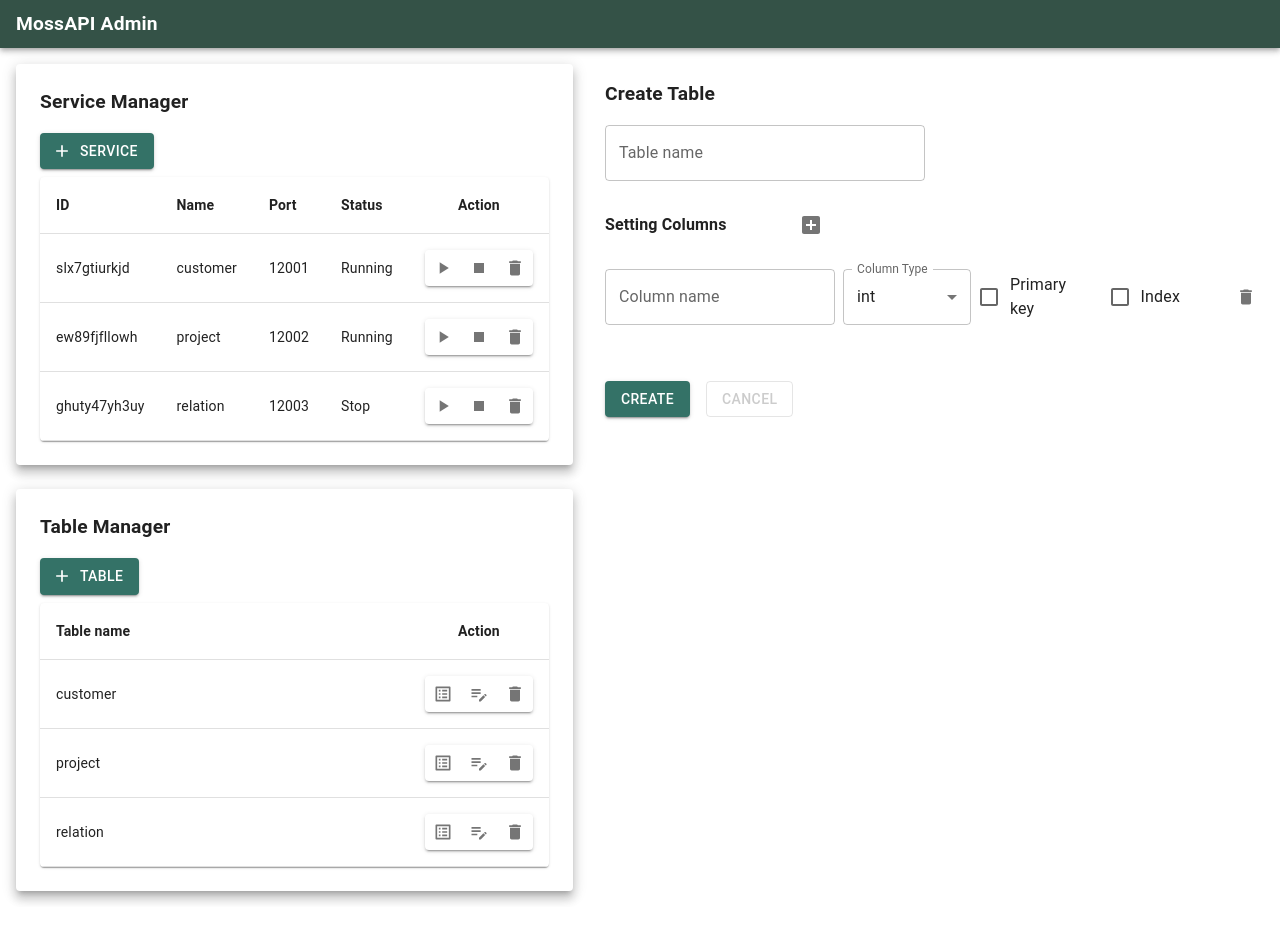
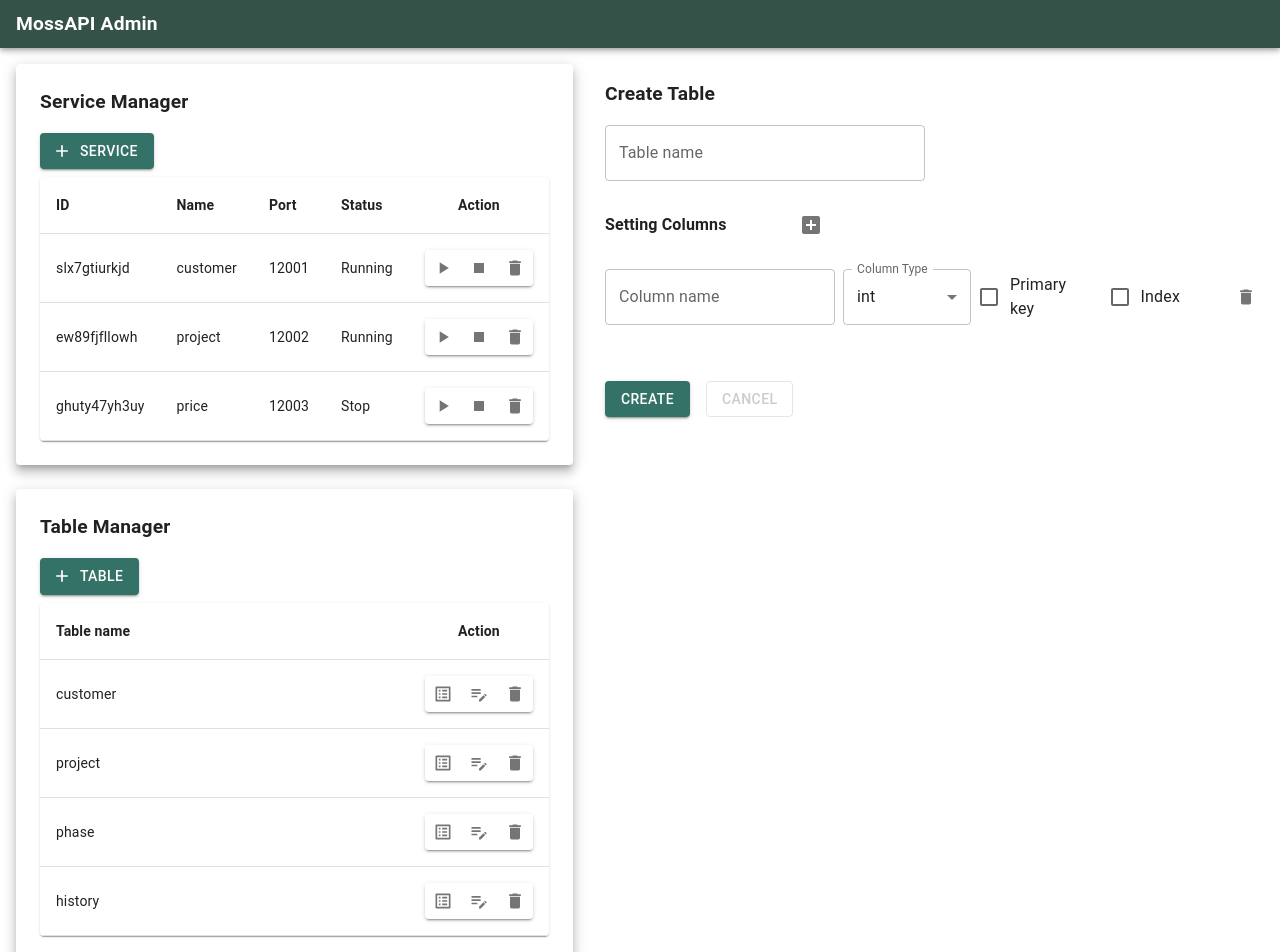
Before and after one commit to alcogy/MossAPI, a React (Create React App) app in the folder manager/admin/frontend/: page /table in a window 1280 px wide. Shown: the top 952 px of the page. Before the commit the page ends 907 px from the top, so only its background shows below. Built offline with nearby package versions, Linux system fonts and the light colour scheme.

Commit message:
Add recoil for global state management.

```diff
--- a/manager/admin/frontend/package.json
+++ b/manager/admin/frontend/package.json
@@ -20,6 +20,7 @@
     "react-dom": "^18.3.1",
     "react-router-dom": "^6.27.0",
     "react-scripts": "5.0.1",
+    "recoil": "^0.7.7",
     "typescript": "^4.9.5",
     "web-vitals": "^2.1.4"
   },
--- a/manager/admin/frontend/src/App.tsx
+++ b/manager/admin/frontend/src/App.tsx
@@ -3,6 +3,7 @@ import { ThemeProvider, createTheme } from "@mui/material/styles";
 import useMediaQuery from "@mui/material/useMediaQuery";
 
 import HomeView from "./views/Home";
+import { RecoilRoot } from "recoil";
 
 function App() {
   const isDarkMode = useMediaQuery("(prefers-color-scheme: dark)");
@@ -38,10 +39,12 @@ function App() {
   });
 
   return (
-    <ThemeProvider theme={theme}>
-      <CssBaseline />
-      <HomeView />
-    </ThemeProvider>
+    <RecoilRoot>
+      <ThemeProvider theme={theme}>
+        <CssBaseline />
+        <HomeView />
+      </ThemeProvider>
+    </RecoilRoot>
   );
 }
 
--- a/manager/admin/frontend/src/layouts/ServiceList.tsx
+++ b/manager/admin/frontend/src/layouts/ServiceList.tsx
@@ -17,29 +17,11 @@ import StopIcon from "@mui/icons-material/Stop";
 import Paper from "@mui/material/Paper";
 import ModuleTitle from "../components/ModuleTitle";
 import AddIcon from "@mui/icons-material/Add";
-
-const Sample = [
-  {
-    id: "slx7gtiurkjd",
-    name: "customer",
-    port: "12001",
-    status: "Running",
-  },
-  {
-    id: "ew89fjfllowh",
-    name: "project",
-    port: "12002",
-    status: "Running",
-  },
-  {
-    id: "ghuty47yh3uy",
-    name: "relation",
-    port: "12003",
-    status: "Stop",
-  },
-];
+import { useRecoilValue } from "recoil";
+import { serviceListState } from "../state/atoms";
 
 export default function SearviceList() {
+  const serviceList = useRecoilValue(serviceListState);
   return (
     <Paper elevation={8} sx={{ padding: "24px" }}>
       <ModuleTitle label="Service Manager" />
@@ -62,7 +44,7 @@ export default function SearviceList() {
             </TableRow>
           </TableHead>
           <TableBody>
-            {Sample.map((value) => (
+            {serviceList.map((value) => (
               <TableRow key={value.id}>
                 <TableCell>{value.id}</TableCell>
                 <TableCell>{value.name}</TableCell>
--- a/manager/admin/frontend/src/layouts/TableList.tsx
+++ b/manager/admin/frontend/src/layouts/TableList.tsx
@@ -17,20 +17,11 @@ import EditNoteIcon from "@mui/icons-material/EditNote";
 import Paper from "@mui/material/Paper";
 import ModuleTitle from "../components/ModuleTitle";
 import AddIcon from "@mui/icons-material/Add";
-
-const Sample = [
-  {
-    name: "customer",
-  },
-  {
-    name: "project",
-  },
-  {
-    name: "relation",
-  },
-];
+import { useRecoilValue } from "recoil";
+import { tableListState } from "../state/atoms";
 
 export default function TableList() {
+  const tableList = useRecoilValue(tableListState);
   return (
     <Paper elevation={8} sx={{ padding: "24px" }}>
       <ModuleTitle label="Table Manager" />
@@ -51,7 +42,7 @@ export default function TableList() {
             </TableRow>
           </TableHead>
           <TableBody>
-            {Sample.map((value, index) => (
+            {tableList.map((value, index) => (
               <TableRow key={index}>
                 <TableCell>{value.name}</TableCell>
                 <TableCell sx={{ width: "1%", whiteSpace: "nowrap" }}>
--- /dev/null
+++ b/manager/admin/frontend/src/state/atoms.ts
@@ -0,0 +1,12 @@
+import { atom } from "recoil";
+import { dmServiceList, dmTableList, Service, Table } from "./models";
+
+export const tableListState = atom<Table[]>({
+  key: "TableList",
+  default: dmTableList,
+});
+
+export const serviceListState = atom<Service[]>({
+  key: "ServiceList",
+  default: dmServiceList,
+});
--- /dev/null
+++ b/manager/admin/frontend/src/state/models.ts
@@ -0,0 +1,38 @@
+export interface Table {
+  name: string;
+}
+
+export interface Service {
+  id: string;
+  name: string;
+  port: string;
+  status: string;
+}
+
+export const dmTableList: Table[] = [
+  { name: "customer" },
+  { name: "project" },
+  { name: "phase" },
+  { name: "history" },
+];
+
+export const dmServiceList: Service[] = [
+  {
+    id: "slx7gtiurkjd",
+    name: "customer",
+    port: "12001",
+    status: "Running",
+  },
+  {
+    id: "ew89fjfllowh",
+    name: "project",
+    port: "12002",
+    status: "Running",
+  },
+  {
+    id: "ghuty47yh3uy",
+    name: "price",
+    port: "12003",
+    status: "Stop",
+  },
+];
```
